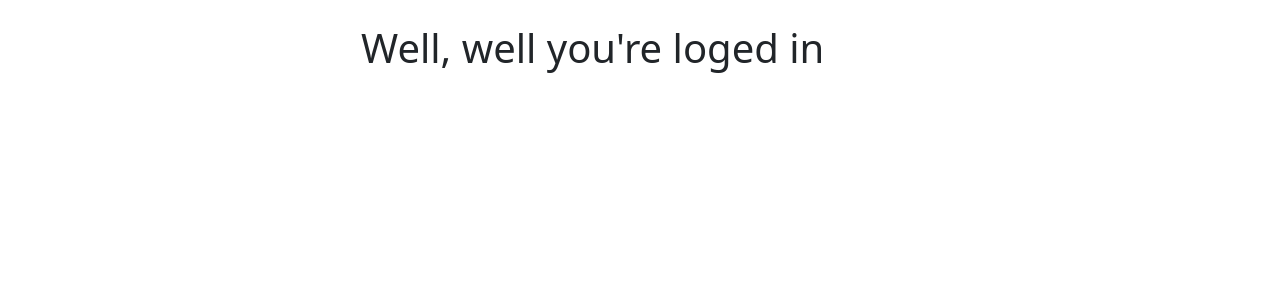
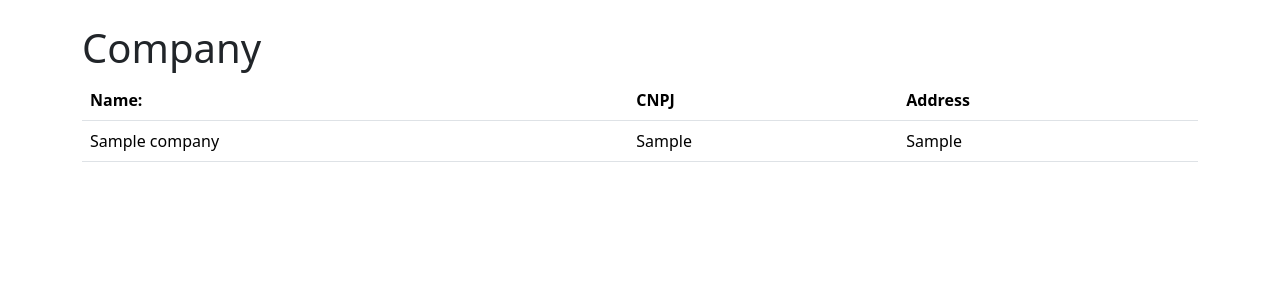
Before and after one commit to Dicksonrsg/DebtWarnSys, a Django app: page / in a window 1280 px wide. Shown: the part 56-356 px from the top of the page. Run offline with Django 5.2, Linux system fonts and the light colour scheme; a user stored in the database is signed in; tables that the repository leaves empty hold one stand-in row (values such as "Sample post").

Commit message:
View Companies and Bootstrap tables

```diff
--- a/webpage/models.py
+++ b/webpage/models.py
@@ -10,7 +10,7 @@ class Address(models.Model):
     neighbourhood = models.CharField(max_length=60)
     state = models.CharField(max_length=140)
     country = models.CharField(max_length=14)
-    details = models.CharField(max_length=140)
+    details = models.CharField(max_length=140, blank=True, default='')
 
 
 class Person(models.Model):
@@ -59,6 +59,7 @@ class Debt(models.Model):
     contract = models.CharField(max_length=70)
     due_date = models.DateField()
     status = models.CharField(max_length=70)
+    value = models.FloatField(default=0.00)
     creditor = models.ForeignKey(Company, on_delete = models.CASCADE)
     debtor = models.ForeignKey(Debtor, on_delete = models.CASCADE)
 
--- a/webpage/templates/home.html
+++ b/webpage/templates/home.html
@@ -2,9 +2,29 @@
 
 {% block content %}
 
-<div class="col-md-6 offset-md-3">
     {% if user.is_authenticated %}
-    <h1>Well, well you're loged in</h1>
+    <h1>Company</h1>
+
+    <table class="table table-hover">
+        <thead>
+          <tr>
+            <th scope="col">Name:</th>
+            <th scope="col">CNPJ</th>
+            <th scope="col">Address</th>
+          </tr>
+        </thead>
+        <tbody>
+            {% if companies %}
+            {% for company in companies %}
+                <tr>
+                    <td>{{company.company_name}}</td>
+                    <td>{{company.cnpj}}</td>
+                    <td>{{company.address.street}}</td>
+                </tr>
+            {% endfor %}
+        {% endif %}
+        </tbody>
+      </table>
 
     {% else %}
         <h1>Log in</h1>
@@ -23,6 +43,5 @@
             <button type="submit" class="btn btn-secondary">Enter</button>
         </form>
     {% endif %}
-</div>
 
 {% endblock content %}
--- a/webpage/views.py
+++ b/webpage/views.py
@@ -3,11 +3,13 @@ from django.http import HttpRequest
 from django.contrib import messages
 from django.contrib.auth import authenticate, login, logout
 from .forms import SignUpForm
+from .models import Company
+
+def home(request: HttpRequest):
+
+    companies = Company.objects.all()
 
 
-def home(request: HttpRequest):
-    # check to see if logging in
-    # if this doesnt work try removing the type in def
     if request.method == 'POST':
         email_address = request.POST['email_address']
         password = request.POST['password']
@@ -21,7 +23,7 @@ def home(request: HttpRequest):
             messages.success(request, "You are not an active user, contact us")
             return redirect('home')
     else:
-        return render(request, 'home.html', {})
+        return render(request, 'home.html', {'companies':companies})
 
 
 def login_user(request: HttpRequest):
```
Also changed, not shown: webpage/migrations/0003_debt_value_alter_address_details.py (added).
